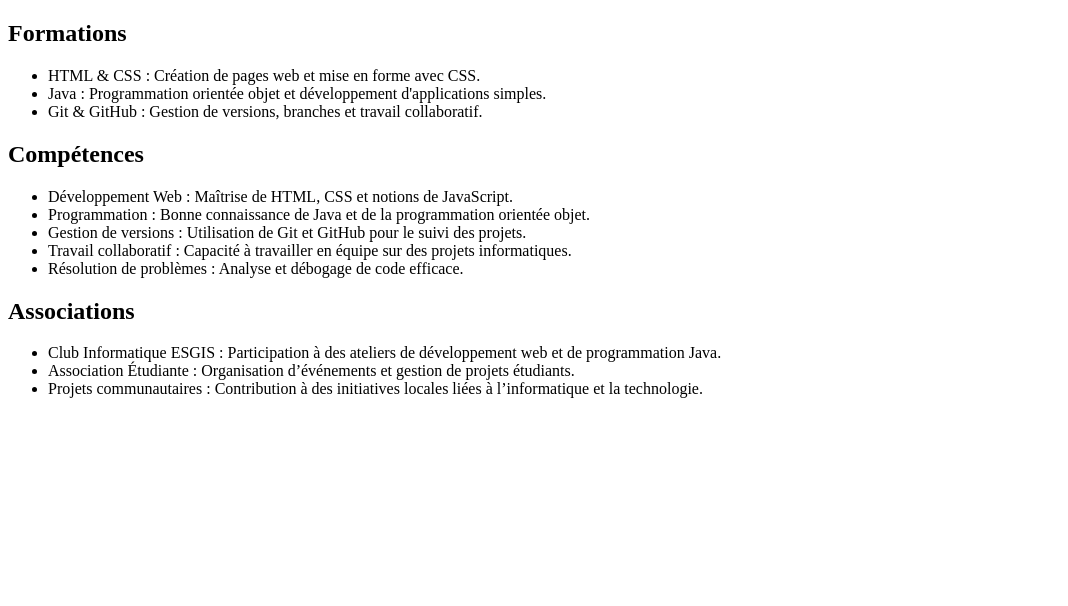
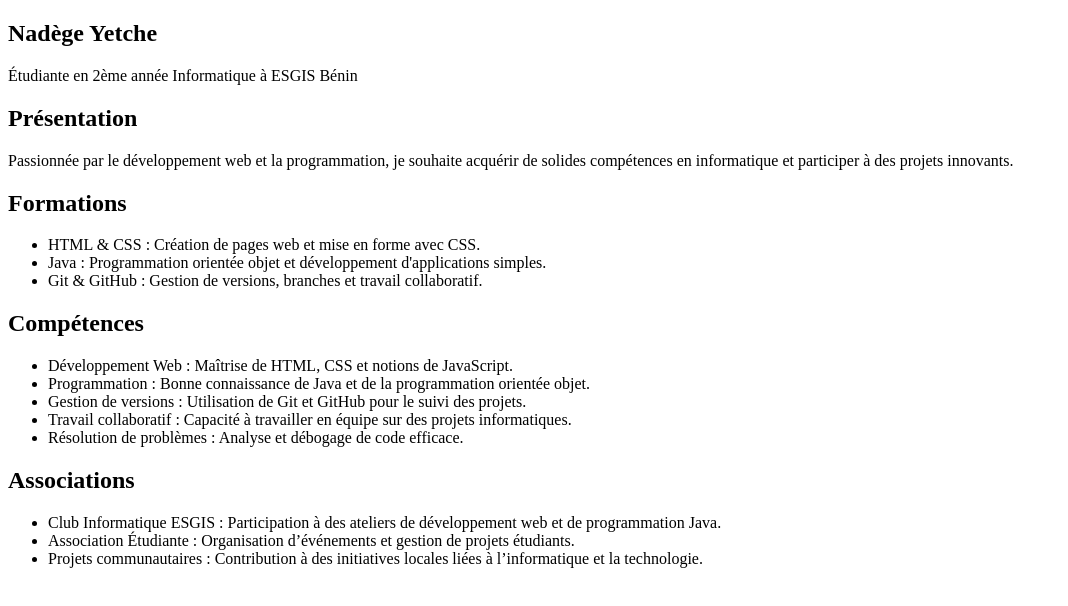
Before and after one commit to yetchenadege7/mon-cv, a plain HTML site: page index.html in a window 1280 px wide. Shown: the whole page, without its empty margins (0-1068 px from the left). Drawn offline with Linux system fonts and the light colour scheme.

Commit message:
ajout complet de toutes les sections HTML

```diff
--- a/index.html
+++ b/index.html
@@ -1,12 +1,27 @@
 <!DOCTYPE html>
 <html lang="en">
 <head>
+<!DOCTYPE html>
+<html lang="fr">
+<head>
     <meta charset="UTF-8">
     <meta name="viewport" content="width=device-width, initial-scale=1.0">
+    <link rel="stylesheet" href="style.css">
     <title>MON-CV</title>
-     <link rel="stylesheet" href="style.css">
+
 </head>
 <body>
+
+  <section id="titre">
+    <h1>Nadège Yetche</h1>
+    <p>Étudiante en 2ème année Informatique à ESGIS Bénin</p>
+  </section>
+
+  <section id="description">
+    <h2>Présentation</h2>
+    <p>Passionnée par le développement web et la programmation, je souhaite acquérir de solides compétences en informatique et participer à des projets innovants.</p>
+  </section>
+
     <section id="formations">
   <h2>Formations</h2>
   <ul>
```
